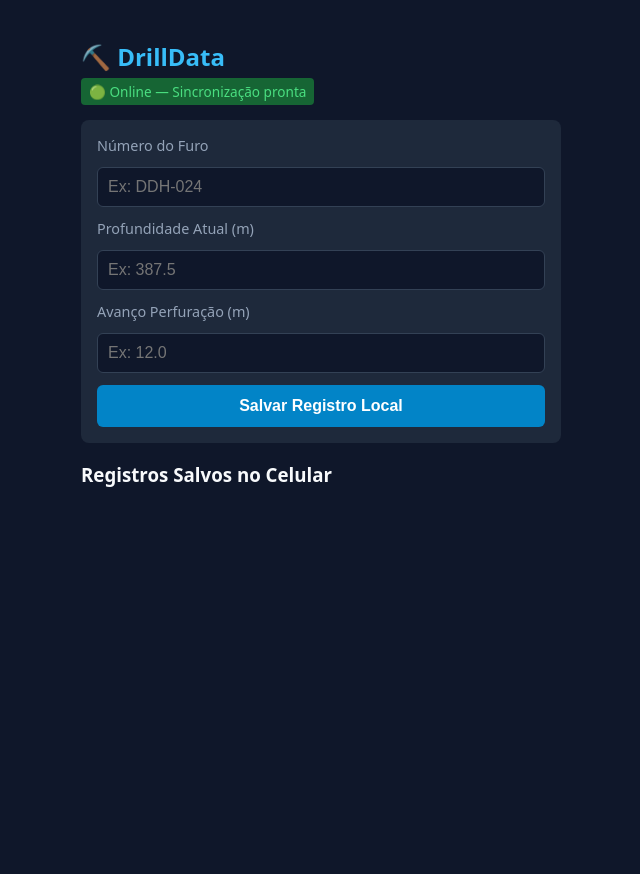
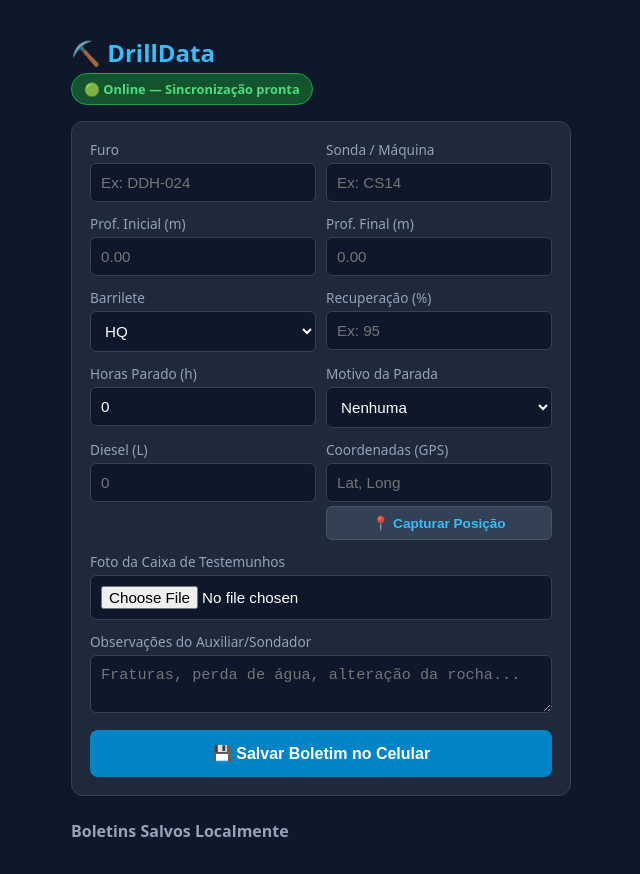
Before and after one commit to apontadornatanael-jpg/drilldata, a plain HTML site: page index.html in a window 1280 px wide. Shown: the whole page, without its empty margins (319-959 px from the left). Before the commit the page ends 800 px from the top, so only its background shows below. Drawn offline with Linux system fonts and the light colour scheme.

Commit message:
Update index.html

```diff
--- a/index.html
+++ b/index.html
@@ -6,46 +6,121 @@
   <link rel="manifest" href="manifest.json">
   <title>DrillData — Praça de Sondagem</title>
   <style>
-    body { font-family: system-ui, sans-serif; background: #0f172a; color: #f8fafc; padding: 20px; max-width: 480px; margin: 0 auto; }
-    h2 { color: #38bdf8; margin-bottom: 5px; }
-    .status { font-size: 0.85rem; padding: 4px 8px; border-radius: 4px; display: inline-block; margin-bottom: 15px; }
-    .online { background: #166534; color: #4ade80; }
-    .offline { background: #991b1b; color: #fca5a5; }
-    form { display: flex; flex-direction: column; gap: 12px; background: #1e293b; padding: 16px; border-radius: 8px; }
-    label { font-size: 0.9rem; color: #94a3b8; }
-    input, select { padding: 10px; border-radius: 6px; border: 1px solid #334155; background: #0f172a; color: #fff; font-size: 1rem; }
-    button { background: #0284c7; color: white; border: none; padding: 12px; border-radius: 6px; font-weight: bold; font-size: 1rem; cursor: pointer; }
-    .card { background: #1e293b; border-left: 4px solid #38bdf8; padding: 10px; margin-top: 10px; border-radius: 4px; }
+    body { font-family: system-ui, -apple-system, sans-serif; background: #0f172a; color: #f8fafc; padding: 16px; max-width: 500px; margin: 0 auto; }
+    h2 { color: #38bdf8; margin-bottom: 4px; display: flex; align-items: center; gap: 8px; }
+    .status { font-size: 0.8rem; padding: 6px 12px; border-radius: 20px; display: inline-block; margin-bottom: 16px; font-weight: 600; }
+    .online { background: #14532d; color: #4ade80; border: 1px solid #16a34a; }
+    .offline { background: #7f1d1d; color: #fca5a5; border: 1px solid #dc2626; }
+    form { display: flex; flex-direction: column; gap: 12px; background: #1e293b; padding: 18px; border-radius: 12px; border: 1px solid #334155; }
+    .row { display: flex; gap: 10px; }
+    .row > div { flex: 1; }
+    label { font-size: 0.85rem; color: #94a3b8; font-weight: 500; display: block; margin-bottom: 4px; }
+    input, select, textarea { width: 100%; padding: 10px; border-radius: 6px; border: 1px solid #334155; background: #0f172a; color: #fff; font-size: 0.95rem; box-sizing: border-box; }
+    button { background: #0284c7; color: white; border: none; padding: 14px; border-radius: 8px; font-weight: bold; font-size: 1rem; cursor: pointer; transition: background 0.2s; }
+    button:active { background: #0369a1; }
+    .btn-gps { background: #334155; padding: 8px; font-size: 0.85rem; border-radius: 6px; border: 1px solid #475569; color: #38bdf8; margin-top: 4px; cursor: pointer; width: 100%; }
+    .card { background: #1e293b; border-left: 4px solid #38bdf8; padding: 12px; margin-top: 10px; border-radius: 6px; border: 1px solid #334155; font-size: 0.9rem; }
+    .card strong { color: #38bdf8; }
+    .card img { max-width: 100%; border-radius: 6px; margin-top: 8px; border: 1px solid #475569; }
+    .tag { font-size: 0.75rem; background: #334155; color: #cbd5e1; padding: 2px 6px; border-radius: 4px; margin-right: 4px; }
   </style>
 </head>
 <body>
 
   <h2>⛏️ DrillData</h2>
-  <div id="netStatus" class="status online">Conectado</div>
+  <div id="netStatus" class="status online">🟢 Conectado — Pronto para sincronizar</div>
 
   <form id="drillForm">
-    <label>Número do Furo</label>
-    <input type="text" id="furo" placeholder="Ex: DDH-024" required>
+    <div class="row">
+      <div>
+        <label>Furo</label>
+        <input type="text" id="furo" placeholder="Ex: DDH-024" required>
+      </div>
+      <div>
+        <label>Sonda / Máquina</label>
+        <input type="text" id="maquina" placeholder="Ex: CS14" required>
+      </div>
+    </div>
 
-    <label>Profundidade Atual (m)</label>
-    <input type="number" step="0.1" id="profundidade" placeholder="Ex: 387.5" required>
+    <div class="row">
+      <div>
+        <label>Prof. Inicial (m)</label>
+        <input type="number" step="0.01" id="profInicial" placeholder="0.00" required>
+      </div>
+      <div>
+        <label>Prof. Final (m)</label>
+        <input type="number" step="0.01" id="profFinal" placeholder="0.00" required>
+      </div>
+    </div>
 
-    <label>Avanço Perfuração (m)</label>
-    <input type="number" step="0.1" id="avanco" placeholder="Ex: 12.0" required>
+    <div class="row">
+      <div>
+        <label>Barrilete</label>
+        <select id="barrilete">
+          <option value="HQ">HQ</option>
+          <option value="NQ">NQ</option>
+          <option value="BQ">BQ</option>
+          <option value="HQ3">HQ3</option>
+          <option value="NQ3">NQ3</option>
+        </select>
+      </div>
+      <div>
+        <label>Recuperação (%)</label>
+        <input type="number" step="1" id="recuperacao" placeholder="Ex: 95">
+      </div>
+    </div>
 
-    <button type="submit">Salvar Registro Local</button>
+    <div class="row">
+      <div>
+        <label>Horas Parado (h)</label>
+        <input type="number" step="0.5" id="horasParado" placeholder="Ex: 1.5" value="0">
+      </div>
+      <div>
+        <label>Motivo da Parada</label>
+        <select id="motivoParada">
+          <option value="Nenhuma">Nenhuma</option>
+          <option value="Manutenção Mecânica">Manutenção Mecânica</option>
+          <option value="Aguardando Água">Aguardando Água</option>
+          <option value="Chuva / Clima">Chuva / Clima</option>
+          <option value="Troca de Broca">Troca de Broca</option>
+          <option value="Outros">Outros</option>
+        </select>
+      </div>
+    </div>
+
+    <div class="row">
+      <div>
+        <label>Diesel (L)</label>
+        <input type="number" step="1" id="diesel" placeholder="0">
+      </div>
+      <div>
+        <label>Coordenadas (GPS)</label>
+        <input type="text" id="coords" placeholder="Lat, Long" readonly>
+        <button type="button" class="btn-gps" onclick="capturarGPS()">📍 Capturar Posição</button>
+      </div>
+    </div>
+
+    <div>
+      <label>Foto da Caixa de Testemunhos</label>
+      <input type="file" id="foto" accept="image/*" capture="environment">
+    </div>
+
+    <div>
+      <label>Observações do Auxiliar/Sondador</label>
+      <textarea id="obs" rows="2" placeholder="Fraturas, perda de água, alteração da rocha..."></textarea>
+    </div>
+
+    <button type="submit">💾 Salvar Boletim no Celular</button>
   </form>
 
-  <h3>Registros Salvos no Celular</h3>
+  <h3 style="margin-top: 24px; color: #94a3b8; font-size: 1rem;">Boletins Salvos Localmente</h3>
   <div id="recordsList"></div>
 
   <script>
-    // 1. Registra o Service Worker
     if ('serviceWorker' in navigator) {
       navigator.serviceWorker.register('sw.js');
     }
 
-    // 2. Monitora Conexão
     function updateStatus() {
       const statusDiv = document.getElementById('netStatus');
       if (navigator.onLine) {
@@ -53,20 +128,42 @@
         statusDiv.textContent = '🟢 Online — Sincronização pronta';
       } else {
         statusDiv.className = 'status offline';
-        statusDiv.textContent = '🔴 Offline — Modos de campo ativado';
+        statusDiv.textContent = '🔴 Offline — Modo de Campo (IndexedDB Ativo)';
       }
     }
     window.addEventListener('online', updateStatus);
     window.addEventListener('offline', updateStatus);
     updateStatus();
 
-    // 3. Inicializa Banco Interno IndexedDB
+    // Captura GPS
+    function capturarGPS() {
+      const inputCoords = document.getElementById('coords');
+      if ('geolocation' in navigator) {
+        inputCoords.placeholder = "Obtendo GPS...";
+        navigator.geolocation.getCurrentPosition(
+          (pos) => {
+            inputCoords.value = `${pos.coords.latitude.toFixed(6)}, ${pos.coords.longitude.toFixed(6)}`;
+          },
+          (err) => {
+            alert('Não foi possível obter a localização. Verifique as permissões de GPS.');
+            inputCoords.placeholder = "Erro ao obter GPS";
+          },
+          { enableHighAccuracy: true, timeout: 10000 }
+        );
+      } else {
+        alert('Geolocalização não suportada neste dispositivo.');
+      }
+    }
+
+    // IndexedDB setup
     let db;
-    const request = indexedDB.open('DrillDataDB', 1);
+    const request = indexedDB.open('DrillDataDB', 2);
 
     request.onupgradeneeded = (e) => {
       db = e.target.result;
-      db.createObjectStore('boletins', { keyPath: 'id', autoIncrement: true });
+      if (!db.objectStoreNames.contains('boletins')) {
+        db.createObjectStore('boletins', { keyPath: 'id', autoIncrement: true });
+      }
     };
 
     request.onsuccess = (e) => {
@@ -74,13 +171,44 @@
       renderRecords();
     };
 
-    // 4. Salva Dados no Celular (Sem precisar de internet)
-    document.getElementById('drillForm').addEventListener('submit', (e) => {
+    // Converter Imagem para Base64 para salvar no IndexedDB
+    function lerImagem(file) {
+      return new Promise((resolve) => {
+        if (!file) resolve(null);
+        const reader = new FileReader();
+        reader.onloadend = () => resolve(reader.result);
+        reader.readAsDataURL(file);
+      });
+    }
+
+    // Salvar Registro
+    document.getElementById('drillForm').addEventListener('submit', async (e) => {
       e.preventDefault();
+
+      const fileInput = document.getElementById('foto');
+      let fotoBase64 = null;
+      if (fileInput.files.length > 0) {
+        fotoBase64 = await lerImagem(fileInput.files[0]);
+      }
+
+      const pInicial = parseFloat(document.getElementById('profInicial').value) || 0;
+      const pFinal = parseFloat(document.getElementById('profFinal').value) || 0;
+      const avanco = (pFinal - pInicial).toFixed(2);
+
       const record = {
         furo: document.getElementById('furo').value,
-        profundidade: parseFloat(document.getElementById('profundidade').value),
-        avanco: parseFloat(document.getElementById('avanco').value),
+        maquina: document.getElementById('maquina').value,
+        profInicial: pInicial,
+        profFinal: pFinal,
+        avanco: parseFloat(avanco),
+        barrilete: document.getElementById('barrilete').value,
+        recuperacao: document.getElementById('recuperacao').value,
+        horasParado: document.getElementById('horasParado').value,
+        motivoParada: document.getElementById('motivoParada').value,
+        diesel: document.getElementById('diesel').value,
+        coords: document.getElementById('coords').value,
+        obs: document.getElementById('obs').value,
+        foto: fotoBase64,
         timestamp: new Date().toLocaleString('pt-BR')
       };
 
@@ -92,7 +220,7 @@
       };
     });
 
-    // 5. Exibe Registros Salvos
+    // Renderizar lista
     function renderRecords() {
       const list = document.getElementById('recordsList');
       list.innerHTML = '';
@@ -103,8 +231,17 @@
           const item = cursor.value;
           list.innerHTML += `
             <div class="card">
-              <strong>${item.furo}</strong> — Prof: ${item.profundidade}m | Avanço: ${item.avanco}m<br>
-              <small style="color:#94a3b8">${item.timestamp}</small>
+              <strong>${item.furo}</strong> (${item.maquina}) — <span style="color:#4ade80">+${item.avanco} m</span><br>
+              <small>De ${item.profInicial}m a ${item.profFinal}m | Barrilete: ${item.barrilete}</small><br>
+              <div style="margin: 6px 0;">
+                <span class="tag">Recup: ${item.recuperacao || 0}%</span>
+                <span class="tag">Parada: ${item.horasParado}h (${item.motivoParada})</span>
+                <span class="tag">Diesel: ${item.diesel || 0}L</span>
+              </div>
+              ${item.coords ? `<small style="color:#38bdf8">📍 GPS: ${item.coords}</small><br>` : ''}
+              ${item.obs ? `<small style="color:#cbd5e1">📝 ${item.obs}</small><br>` : ''}
+              ${item.foto ? `<img src="${item.foto}" alt="Foto Testemunho">` : ''}
+              <small style="color:#64748b; display:block; margin-top:4px;">${item.timestamp}</small>
             </div>
           `;
           cursor.continue();
```
